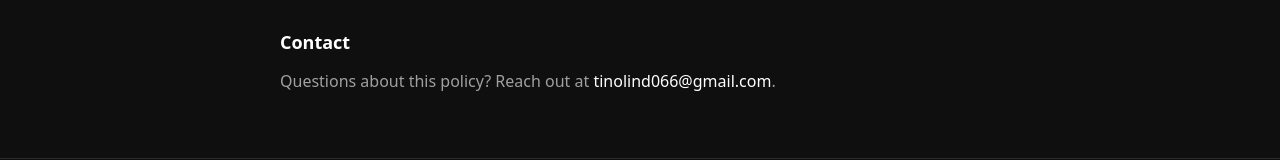
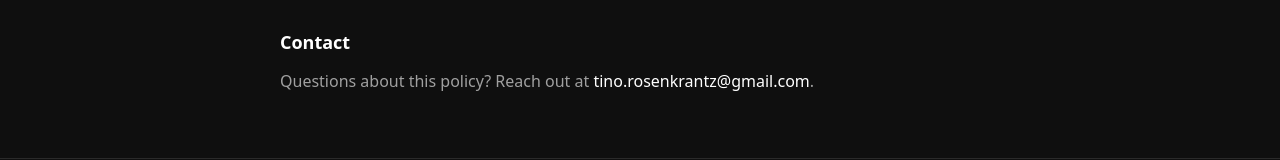
Before and after one commit to tinolinokonst/liveability, a Next.js app: page /privacy in a window 1280 px wide. Shown: the part 973-1133 px from the top of the page. Built offline with nearby package versions, Linux system fonts and the light colour scheme; no server answers.

Commit message:
fix: adding diff email address

```diff
--- a/app/privacy/page.tsx
+++ b/app/privacy/page.tsx
@@ -76,7 +76,7 @@
           <h2 className="text-lg font-semibold text-white">Contact</h2>
           <p>
             Questions about this policy? Reach out at{" "}
-            <span className="text-white">tinolind066@gmail.com</span>.
+            <span className="text-white">tino.rosenkrantz@gmail.com</span>.
           </p>
         </section>
       </div>
--- a/app/terms/page.tsx
+++ b/app/terms/page.tsx
@@ -63,7 +63,7 @@
           <h2 className="text-lg font-semibold text-white">Contact</h2>
           <p>
             Questions? Reach out at{" "}
-            <span className="text-white">tinolind066@gmail.com</span>.
+            <span className="text-white">tino.rosenkrantz@gmail.com</span>.
           </p>
         </section>
       </div>
```
